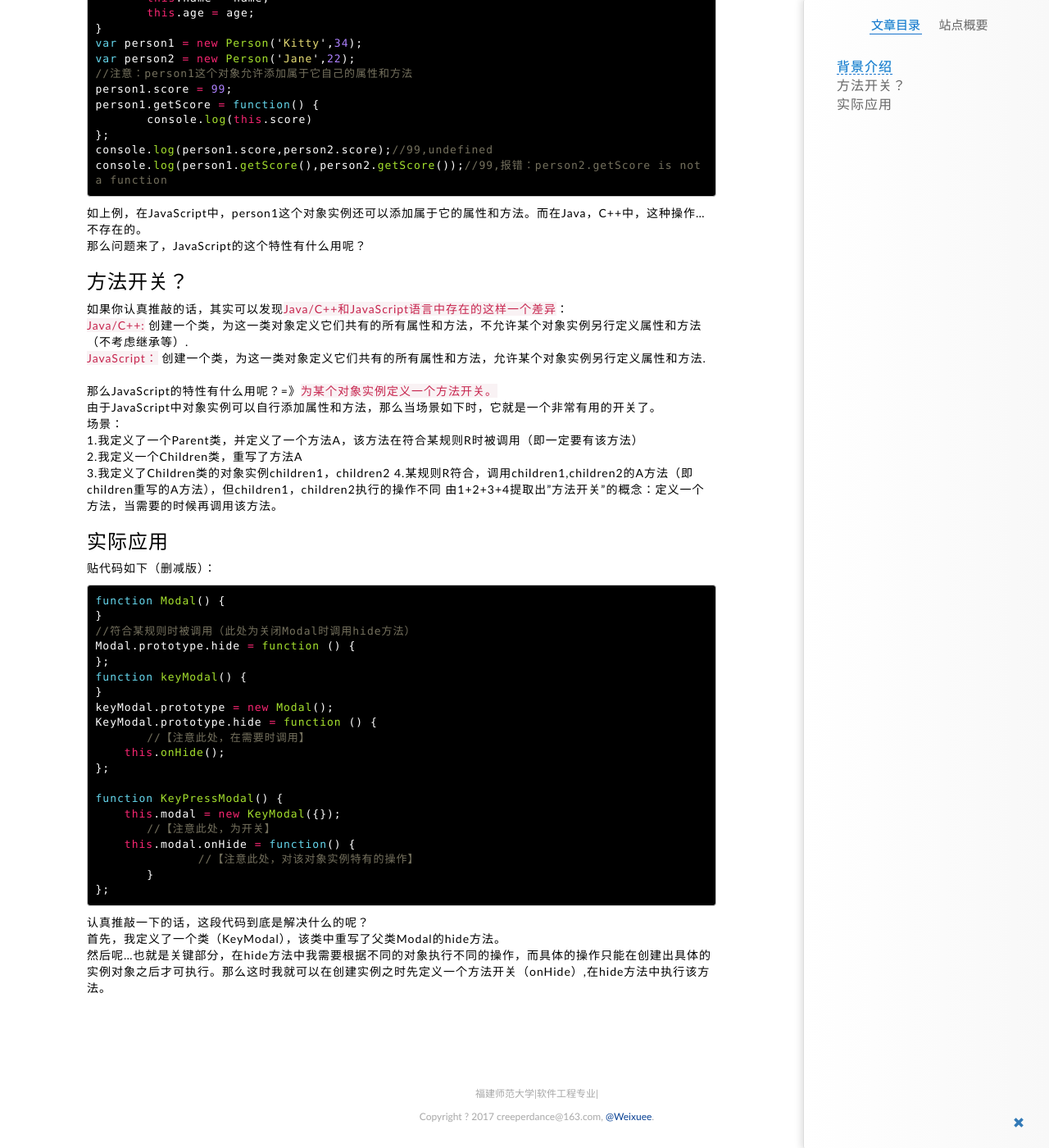
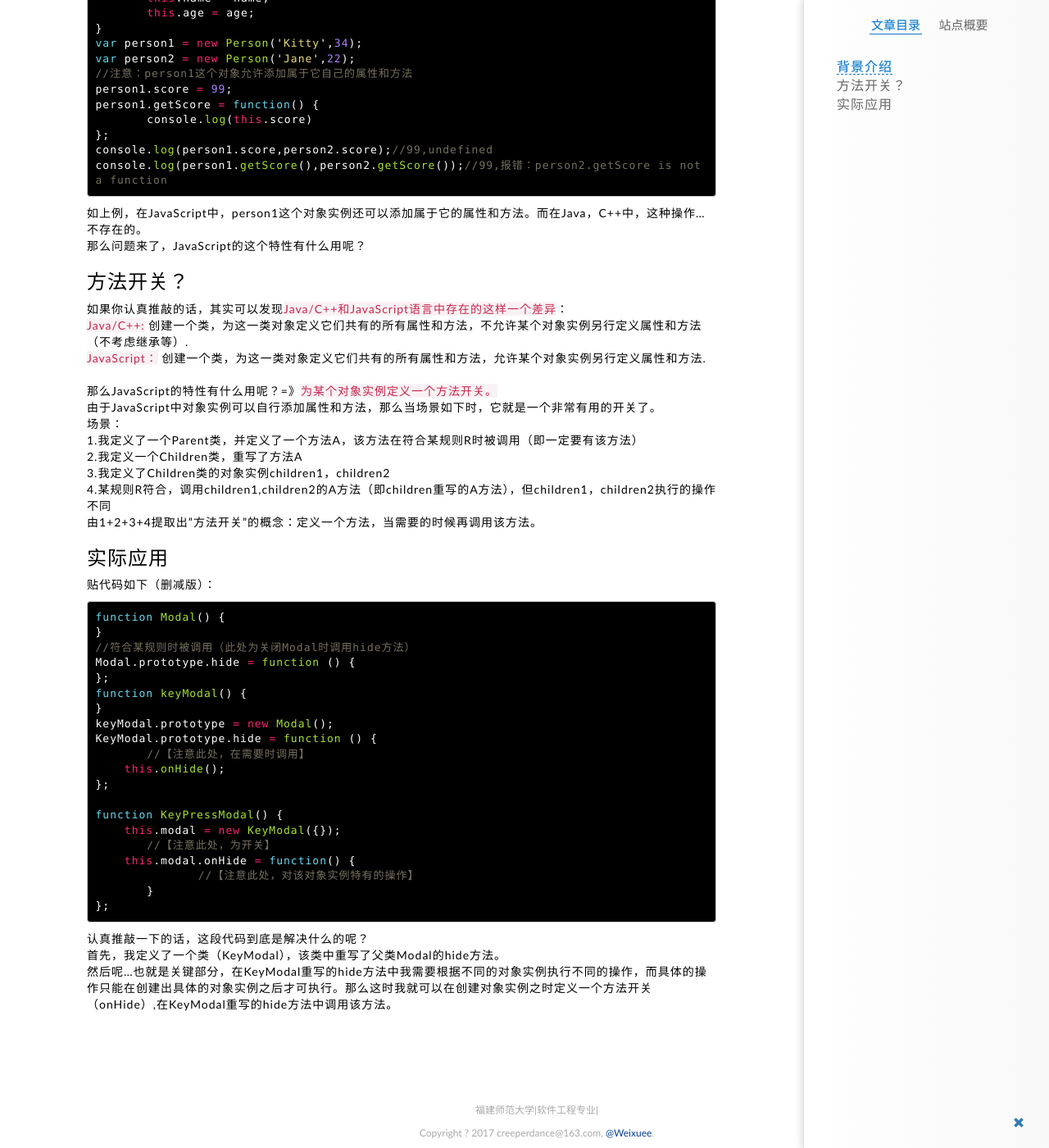
Before and after one commit to creeperdance/creeperdance.github.com, a Jekyll site: the page built from _posts/2017-11-01-function-switch.md, in a window 1280 px wide and 1400 px high, scrolled down 532 px. Shown: the whole window at 82% size. Built offline with Jekyll 4.4.1, drawn with Linux system fonts in a browser that asks for light colours; some web fonts are replaced.

Commit message:
function-switch

````diff
--- a/_posts/2017-11-01-function-switch.md
+++ b/_posts/2017-11-01-function-switch.md
@@ -45,8 +45,8 @@ console.log(person1.getScore(),person2.getScore());//99,报错：person2.getScor
 场景：<br/>
 1.我定义了一个Parent类，并定义了一个方法A，该方法在符合某规则R时被调用（即一定要有该方法）<br/>
 2.我定义一个Children类，重写了方法A<br/>
-3.我定义了Children类的对象实例children1，children2
-4.某规则R符合，调用children1,children2的A方法（即children重写的A方法），但children1，children2执行的操作不同
+3.我定义了Children类的对象实例children1，children2<br/>
+4.某规则R符合，调用children1,children2的A方法（即children重写的A方法），但children1，children2执行的操作不同<br/>
 由1+2+3+4提取出"方法开关"的概念：定义一个方法，当需要的时候再调用该方法。<br/>
 
 
@@ -77,4 +77,4 @@ function KeyPressModal() {
 ```
 认真推敲一下的话，这段代码到底是解决什么的呢？<br/>
 首先，我定义了一个类（KeyModal），该类中重写了父类Modal的hide方法。<br/>
-然后呢...也就是关键部分，在hide方法中我需要根据不同的对象执行不同的操作，而具体的操作只能在创建出具体的实例对象之后才可执行。那么这时我就可以在创建实例之时先定义一个方法开关（onHide）,在hide方法中执行该方法。
+然后呢...也就是关键部分，在KeyModal重写的hide方法中我需要根据不同的对象实例执行不同的操作，而具体的操作只能在创建出具体的对象实例之后才可执行。那么这时我就可以在创建对象实例之时定义一个方法开关（onHide）,在KeyModal重写的hide方法中调用该方法。
````
Also changed, not shown: 1 other file.
